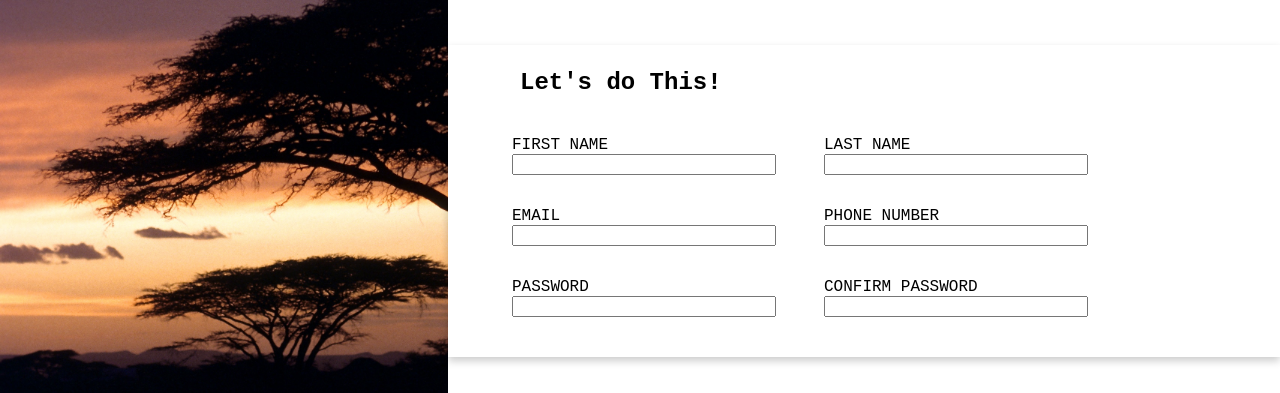
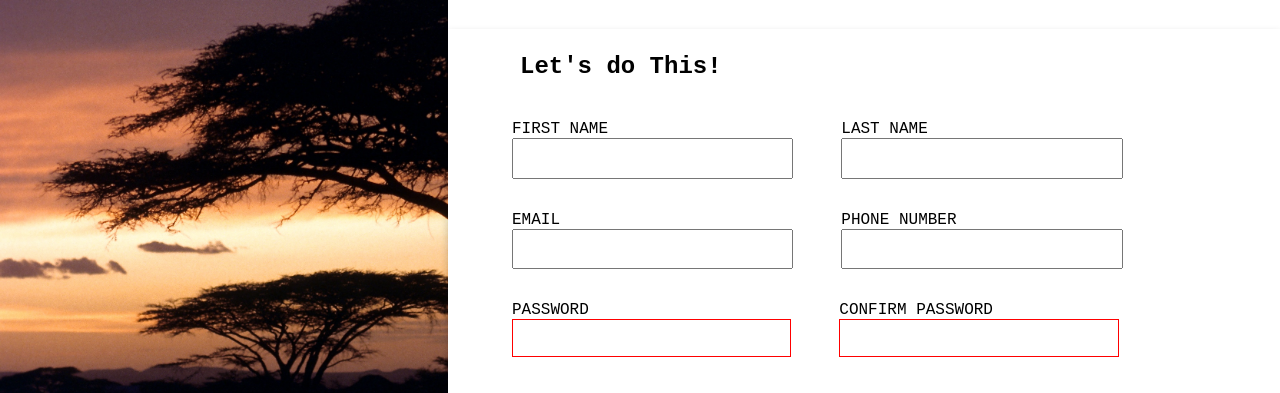
Before and after one commit to leedae308/odin-signup-form, a plain HTML site: page index.html in a window 1280 px wide. Shown: the part 354-747 px from the top of the page. Drawn offline with Linux system fonts and the light colour scheme.

Commit message:
add regex validation for password

```diff
--- a/index.html
+++ b/index.html
@@ -47,15 +47,15 @@
             <div class="line">
                 <div class="element">
                     <label for="password">PASSWORD</label>
-                    <input type="password" id="password" required>
+                    <input type="password" id="password" required minlength="6" maxlength="13" pattern="^(?=.*?[A-Z])(?=.*?[a-z])(?=.*?[0-9])(?=.*?[^A-Za-z0-9]).{8,}$">
                 </div>
                 <div class="element">
                     <label for="confirm_pw">CONFIRM PASSWORD</label>
-                    <input type="password" id="confirm_pw" required>
+                    <input type="password" id="confirm_pw" required minlength="6" maxlength="13" pattern="^(?=.*?[A-Z])(?=.*?[a-z])(?=.*?[0-9])(?=.*?[^A-Za-z0-9]).{8,}$">
                 </div>
             </div>
         </form>
-        <button class="createAcct">Create Account</button>
+        <button class="createAcct" type="submit">Create Account</button>
         <div class="signIn">
             Already have an account? <span><a href="">Log in</a></span>
         </div>
--- a/styles.css
+++ b/styles.css
@@ -50,7 +50,7 @@ body {
     justify-content: space-between;
     box-sizing: border-box;
 
-    padding: 8em 0;
+    padding: 7em 0;
 }
 
 .infoPart {
@@ -102,32 +102,42 @@ body {
 form {
     box-shadow: 0 4px 8px 0 rgba(0, 0, 0, 0.2);
 
-    display:flex;
+    display: flex;
     flex-direction: column;
     padding-bottom: 1.5rem;
 }
 
-form .title{
+form .title {
     font-weight: bold;
     font-size: 1.5em;
 
     margin: 1em 8em 1em 3em;
 }
 
-.line{
-    display:flex;
+.line {
+    display: flex;
     margin: 1em 0;
-    justify-content:left;
+    justify-content: left;
     align-items: center;
     margin-left: 1em;
 }
 
-.element{
-    display:flex;
+.element {
+    display: flex;
     flex-direction: column;
     margin-left: 3rem;
 }
 
-input{
+input {
     min-width: 20vw;
+    padding: 0.8em;
 }
+
+input[type="password"]:invalid {
+    border: 1px solid red;
+}
+
+input:focus {
+    border: 1px solid blue;
+    box-shadow: 0 2px 4px rgba(0, 0, 0, 0.2);
+}
```
